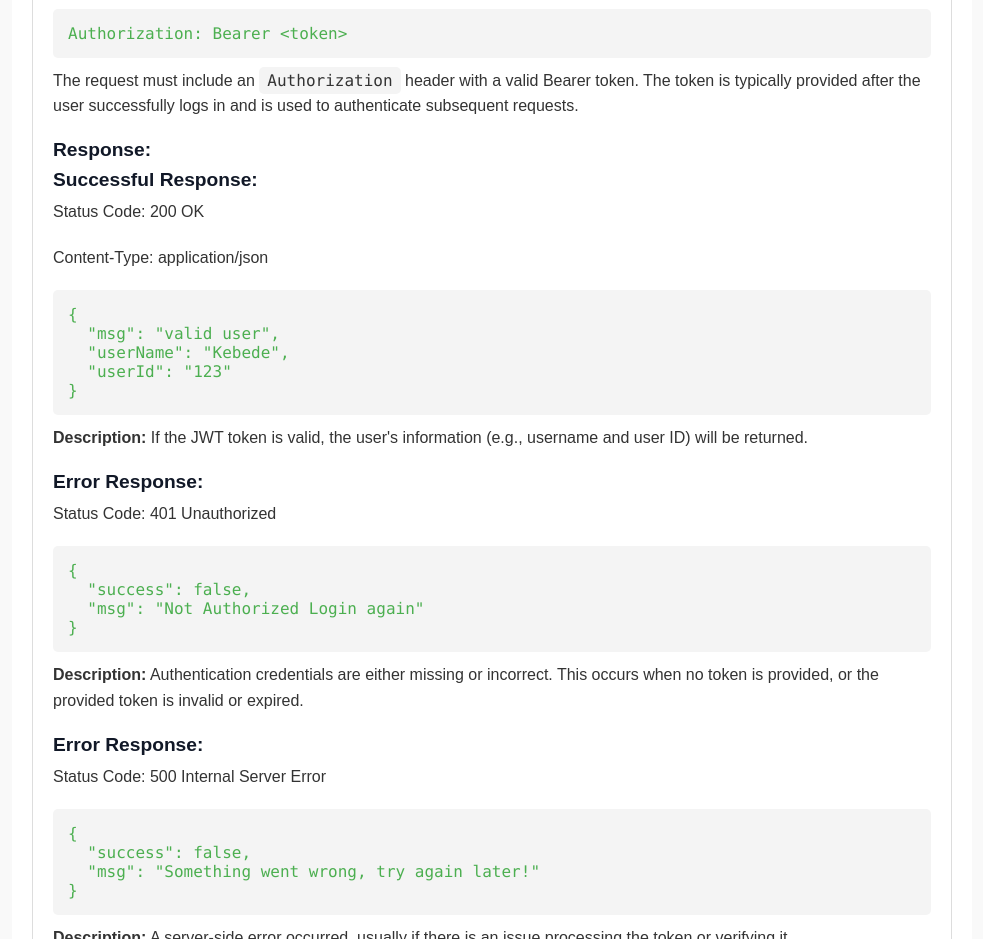
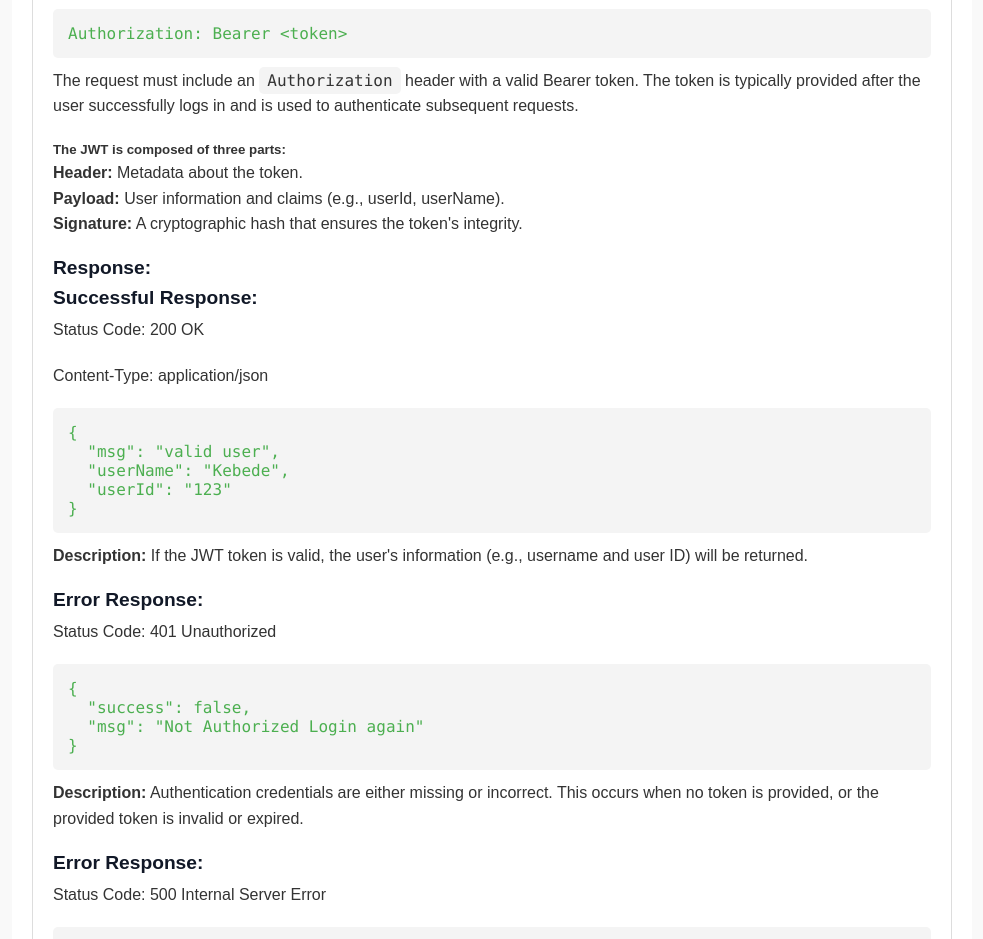
Before and after one commit to Bizu-W/API-Documentation, a React (Vite) app: page / in a window 1280 px wide. Shown: the part 4560-5499 px from the top of the page, without its empty margins (258-1241 px from the left). Built offline with nearby package versions, Linux system fonts and the light colour scheme.

Commit message:
updating

```diff
--- a/src/components/Documentation/ApiDocumentation.jsx
+++ b/src/components/Documentation/ApiDocumentation.jsx
@@ -288,6 +288,13 @@ const AuthAPI = () => {
         The request must include an <code>Authorization</code> header with a
         valid Bearer token. The token is typically provided after the user
         successfully logs in and is used to authenticate subsequent requests.
+      </p>
+      <p>
+        <h5>The JWT is composed of three parts:</h5>
+        <strong>Header:</strong> Metadata about the token.<br></br>
+        <strong> Payload:</strong> User information and claims (e.g., userId,
+        userName).<br></br>
+        <strong>Signature:</strong> A cryptographic hash that ensures the token's integrity.
       </p>
 
       <h3>Response:</h3>
```
